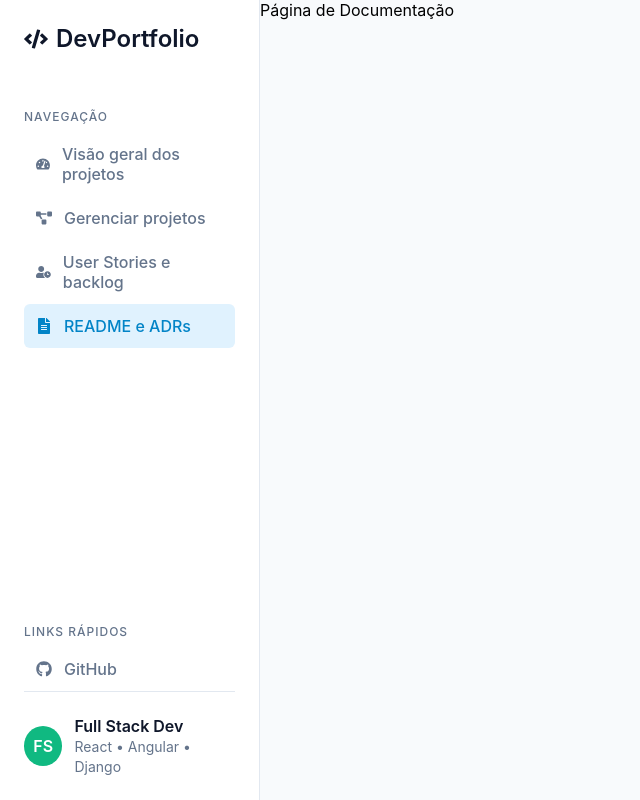
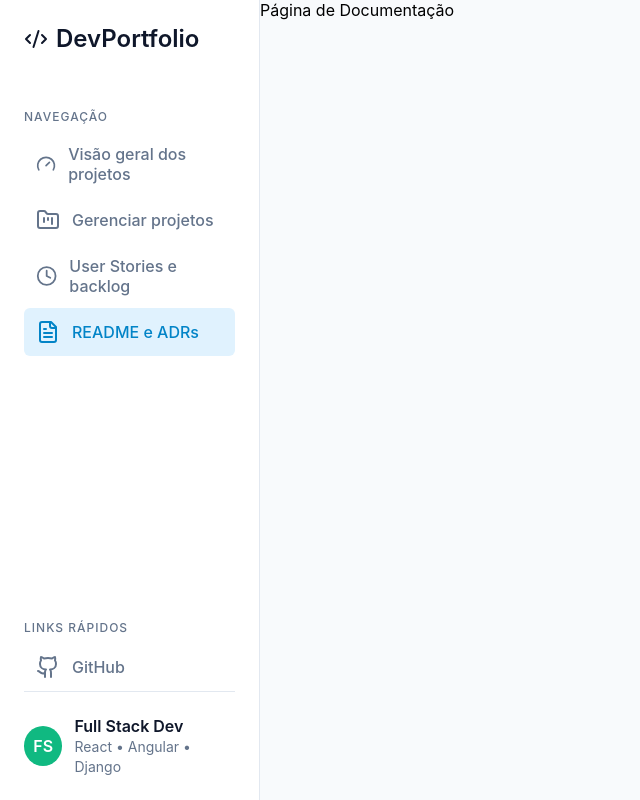
Before and after one commit to edcastanha/PortifolioInterativo, a React (Create React App) app in the folder DevPortfolio/: page /documentation in a window 1280 px wide. Shown: the whole page, without its empty margins (0-640 px from the left). Built offline with nearby package versions, Linux system fonts and the light colour scheme.

Commit message:
feat: atualiza dependências e refatora ícones para lucide-react no sidebar e dashboard

```diff
--- a/DevPortfolio/src/components/sidebar/Sidebar.tsx
+++ b/DevPortfolio/src/components/sidebar/Sidebar.tsx
@@ -2,40 +2,40 @@ import React from 'react';
 import { NavLink } from 'react-router-dom';
 import styles from './Sidebar.module.css';
 import {
-  FaTachometerAlt,
-  FaProjectDiagram,
-  FaUserClock,
-  FaFileAlt,
-  FaGithub,
-  FaCode
-} from 'react-icons/fa';
+  Gauge,
+  FolderKanban,
+  Clock,
+  FileText,
+  Github,
+  Code2
+} from 'lucide-react';
 
 const Sidebar: React.FC = () => {
   return (
     <aside className={styles.sidebar}>
       <div className={styles.logo}>
-        <FaCode />
+        <Code2 />
         <span>DevPortfolio</span>
       </div>
       <nav className={styles.navigation}>
         <p className={styles.navHeader}>NAVEGAÇÃO</p>
         <NavLink to="/" className={({ isActive }) => isActive ? styles.active : ''}>
-          <FaTachometerAlt /> Visão geral dos projetos
+          <Gauge /> Visão geral dos projetos
         </NavLink>
         <NavLink to="/projects" className={({ isActive }) => isActive ? styles.active : ''}>
-          <FaProjectDiagram /> Gerenciar projetos
+          <FolderKanban /> Gerenciar projetos
         </NavLink>
         <NavLink to="/user-stories" className={({ isActive }) => isActive ? styles.active : ''}>
-          <FaUserClock /> User Stories e backlog
+          <Clock /> User Stories e backlog
         </NavLink>
         <NavLink to="/documentation" className={({ isActive }) => isActive ? styles.active : ''}>
-          <FaFileAlt /> README e ADRs
+          <FileText /> README e ADRs
         </NavLink>
       </nav>
       <div className={styles.quickLinks}>
         <p className={styles.navHeader}>LINKS RÁPIDOS</p>
         <a href="https://github.com" target="_blank" rel="noopener noreferrer">
-          <FaGithub /> GitHub
+          <Github /> GitHub
         </a>
       </div>
       <footer className={styles.footer}>
--- a/DevPortfolio/src/entities/StatCard.ts
+++ b/DevPortfolio/src/entities/StatCard.ts
@@ -1,8 +1,7 @@
-import { ReactNode } from 'react';
-import { IconType } from 'react-icons';
+import { ReactNode, ElementType } from 'react';
 
 export interface StatCardProps {
-  icon: IconType | ReactNode;
+  icon: ElementType | ReactNode;
   label: string;
   value: string;
   details?: string;
```
Also changed, not shown: DevPortfolio/package.json (+6 -1 lines), DevPortfolio/src/pages/dashboard/DashboardPage.tsx (+5 -5 lines).
